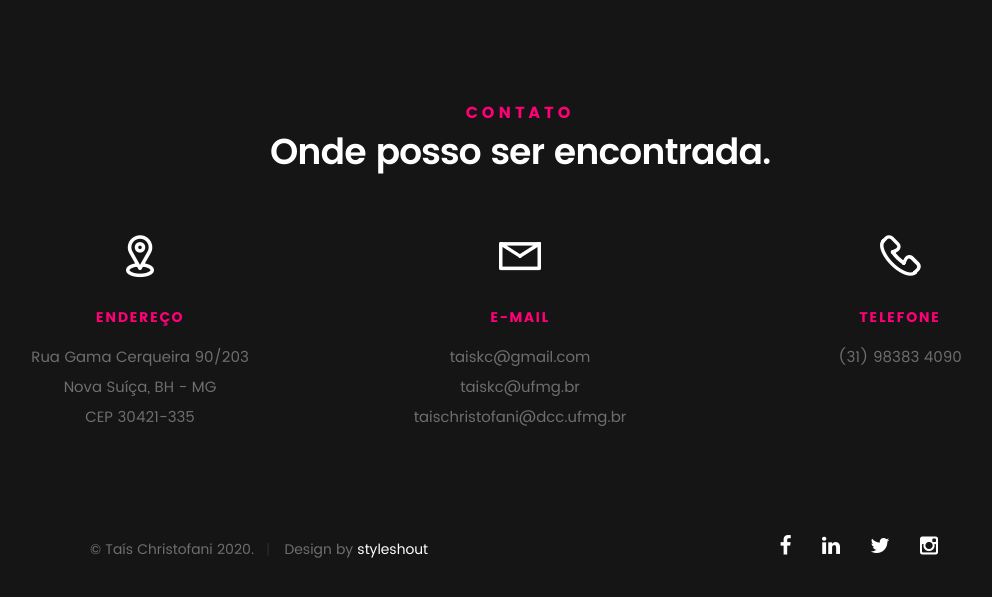
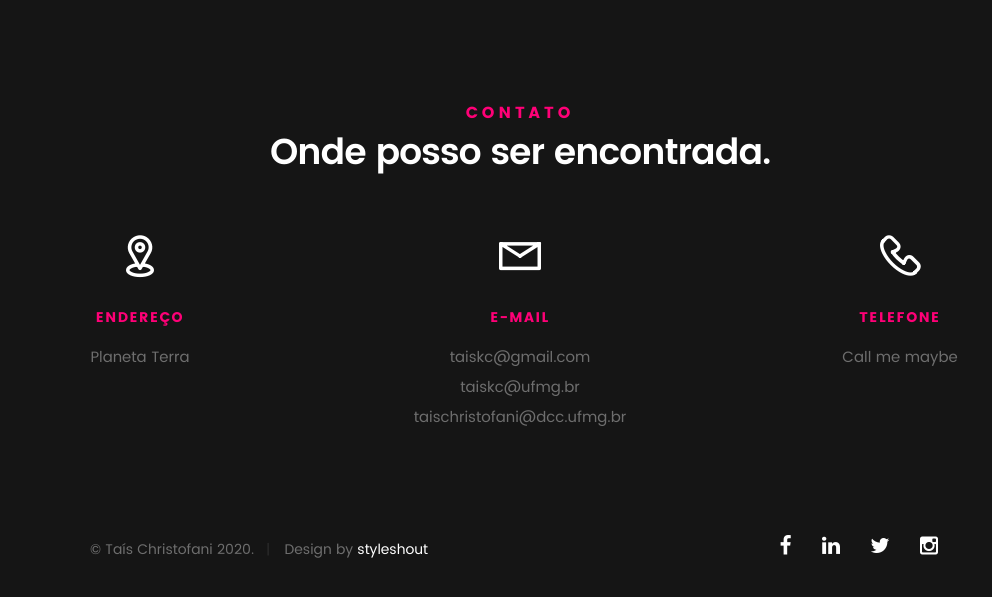
Before and after one commit to taiskc/taiskc.github.io, a plain HTML site: page index.html in a window 1280 px wide. Shown: the part 3815-4412 px from the top of the page, without its empty margins (120-1112 px from the left). Drawn offline with Linux system fonts and the light colour scheme; files whose address does not match are found by name.

Commit message:
Update index.html

```diff
--- a/index.html
+++ b/index.html
@@ -411,9 +411,7 @@
 		   <h5>Endereço</h5>
 
 		   <p>
-		Rua Gama Cerqueira 90/203<br>
-		Nova Suíça, BH - MG<br>
-		CEP 30421-335
+Planeta Terra
 		</p>
 
 	   </div>
@@ -441,7 +439,7 @@
 
 		   <h5>Telefone</h5>
 
-		   <p>(31) 98383 4090<br>
+		   <p>Call me maybe
 		   </p>
 
 	   </div>
```
